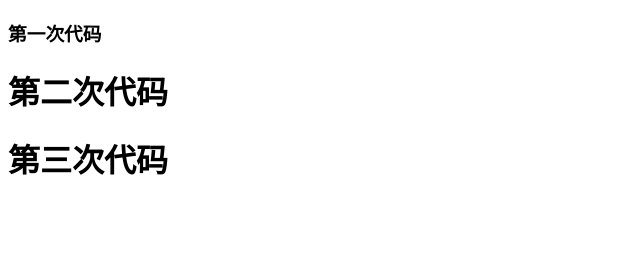
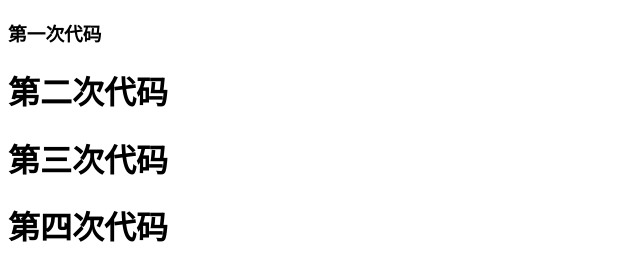
Before and after one commit to 13927525204/newtetxs, a plain HTML site: page index.html in a window 1280 px wide. Shown: the whole page, without its empty margins (0-640 px from the left). Drawn offline with Linux system fonts and the light colour scheme.

Commit message:
第四次代码更新

```diff
--- a/index.html
+++ b/index.html
@@ -10,5 +10,6 @@
     <h3>第一次代码</h3>
     <h1>第二次代码</h1>
     <h1>第三次代码</h1>
+    <h1>第四次代码</h1>
 </body>
 </html>
```
